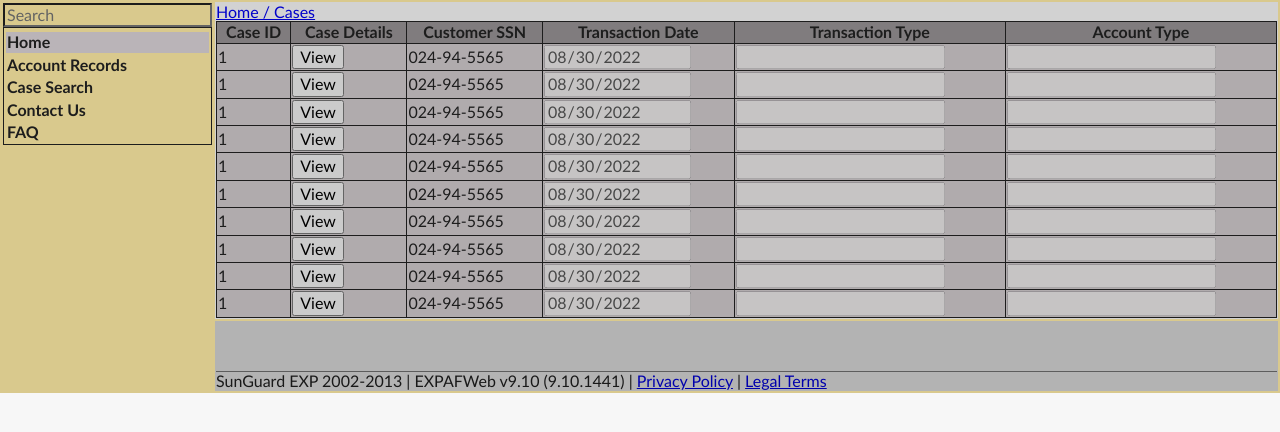
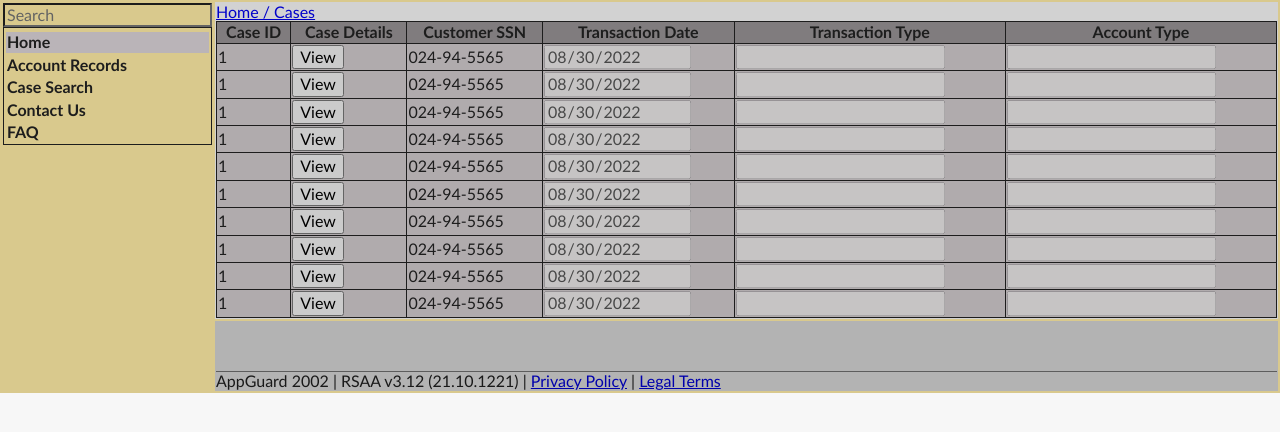
Before and after one commit to mthek10/aa-bot-games, a website built with Parcel: page OldPortal/index.html in a window 1280 px wide. Shown: the part 106-538 px from the top of the page. Built offline with nearby package versions, Linux system fonts and the light colour scheme.

Commit message:
Changed footer

```diff
--- a/OldPortal/index.html
+++ b/OldPortal/index.html
@@ -326,7 +326,7 @@
     </tr>
     <tr>
       <td></td>
-      <td style="background-color:#F7F7F7;filter: brightness(85%);padding-top:50px"><footer style="border-top:1px solid grey">SunGuard EXP 2002-2013 | EXPAFWeb v9.10 (9.10.1441) | <a href="#">Privacy Policy</a> | <a href="#">Legal Terms</a></footer> </td>
+      <td style="background-color:#F7F7F7;filter: brightness(85%);padding-top:50px"><footer style="border-top:1px solid grey">AppGuard 2002 | RSAA v3.12 (21.10.1221) | <a href="#">Privacy Policy</a> | <a href="#">Legal Terms</a></footer> </td>
     </tr>
   </table>
 </div>
```
